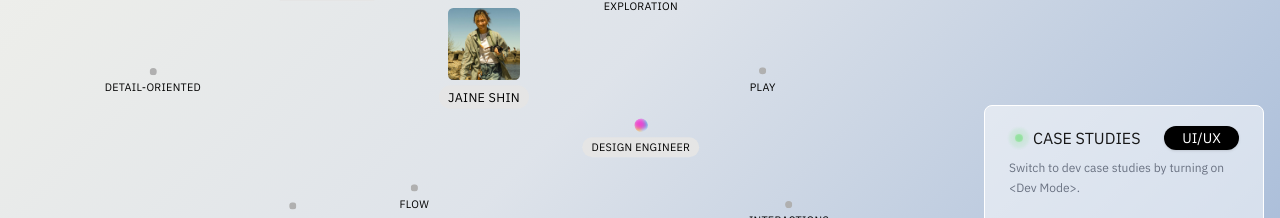
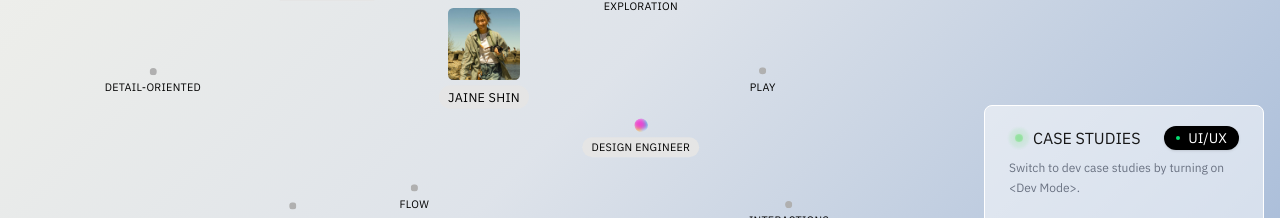
Before and after one commit to sjaine/portfolio_v2, a Next.js app: page / in a window 1280 px wide. Shown: the part 329-547 px from the top of the page. Built offline with nearby package versions, Linux system fonts and the light colour scheme.

Commit message:
button state

```diff
--- a/app/components/cards/CaseStudies.tsx
+++ b/app/components/cards/CaseStudies.tsx
@@ -37,8 +37,7 @@ const DEV_STUDIES = [
     href: "https://filmclothing.vercel.app/",
     thumbnail: "/images/archive/filmsclothing.mp4",
     posterUrl: "/images/instagram/instagram.png",
-    description:
-      "Track my movie records!",
+    description: "Track my movie records!",
   },
   {
     id: "mminfo",
@@ -82,8 +81,10 @@ export default function CaseStudies({ onHover }: CaseStudiesProps) {
             <div className="text-sm md:text-base">CASE STUDIES</div>
           </div>
 
-          <button
+          <motion.button
             onClick={() => setIsDevMode(!isDevMode)}
+            whileHover={{ scale: 1.02 }}
+            whileTap={{ scale: 0.98 }}
             className="group relative flex items-center justify-center bg-black hover:bg-black/70 transition-colors px-3 py-1.5 md:py-0 rounded-full overflow-hidden shadow-sm cursor-pointer"
           >
             <div className="invisible flex flex-col h-0 opacity-0 pointer-events-none text-sm uppercase py-2">
@@ -99,15 +100,16 @@ export default function CaseStudies({ onHover }: CaseStudiesProps) {
                 exit={{ y: -20, opacity: 0 }}
                 transition={{
                   type: "spring",
-                  stiffness: 400,
+                  stiffness: 500,
                   damping: 30,
                 }}
-                className="absolute text-white text-sm uppercase whitespace-nowrap"
+                className="absolute flex items-center gap-2 text-white text-sm uppercase whitespace-nowrap"
               >
+                <div className={`w-1 h-1 rounded-full ${isDevMode ? 'bg-blue-400' : 'bg-green-400'}`} />
                 {isDevMode ? "Dev" : "UI/UX"}
               </motion.span>
             </AnimatePresence>
-          </button>
+          </motion.button>
         </div>
 
         <p className="text-xs leading-relaxed text-gray-500">
@@ -120,7 +122,10 @@ export default function CaseStudies({ onHover }: CaseStudiesProps) {
       <div className="relative w-full">
         <div className="invisible pointer-events-none">
           <div className="flex flex-col gap-6">
-            {(CASE_STUDIES.length >= DEV_STUDIES.length ? CASE_STUDIES : DEV_STUDIES).map((item, index) => (
+            {(CASE_STUDIES.length >= DEV_STUDIES.length
+              ? CASE_STUDIES
+              : DEV_STUDIES
+            ).map((item, index) => (
               <CaseStudyItem
                 key={`ghost-${item.id}`}
                 id={item.id}
```
